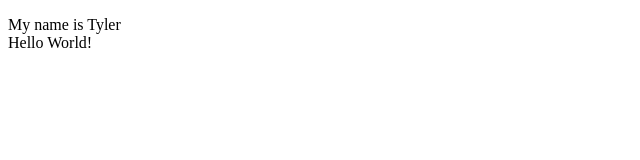
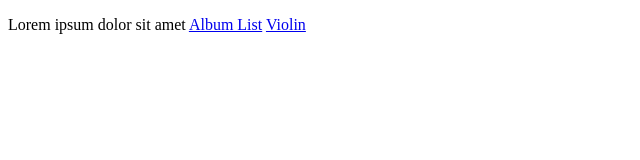
Before and after one commit to tjs808/tjs808.github.io, a plain HTML site: page music/music.html in a window 1280 px wide. Shown: the whole page, without its empty margins (0-640 px from the left). Drawn offline with Linux system fonts and the light colour scheme.

Commit message:
added navigation to all subpages, images

```diff
--- a/music/music.html
+++ b/music/music.html
@@ -15,8 +15,11 @@
     <!--- Code above this line will not be displayed on the browser -->
     <body>
         <p>
-            My name is Tyler <br>
-            Hello World!
+            Lorem ipsum dolor sit amet
+
+            <a href="albumlist/albumlist.html"> Album List</a>
+
+            <a href="violin/violin.html"> Violin</a>
         </p>
     </body>
 </html>
```
Also changed, not shown: music/albumlist/albumlist.html (+8 -1 lines).
